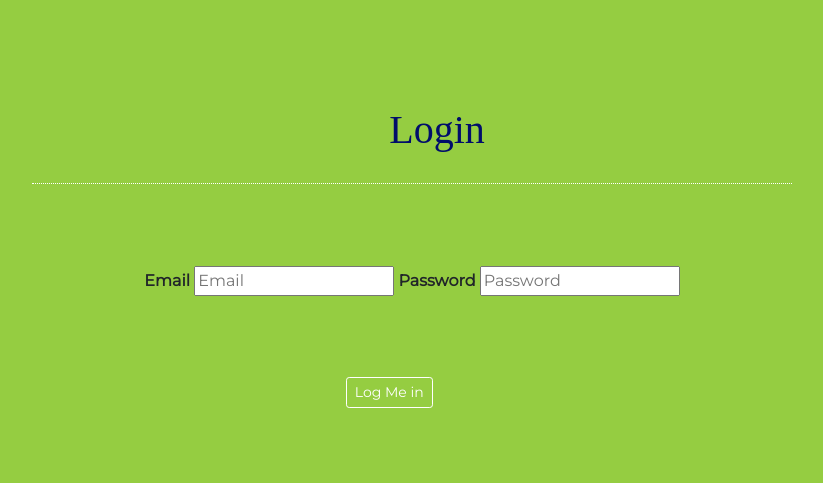
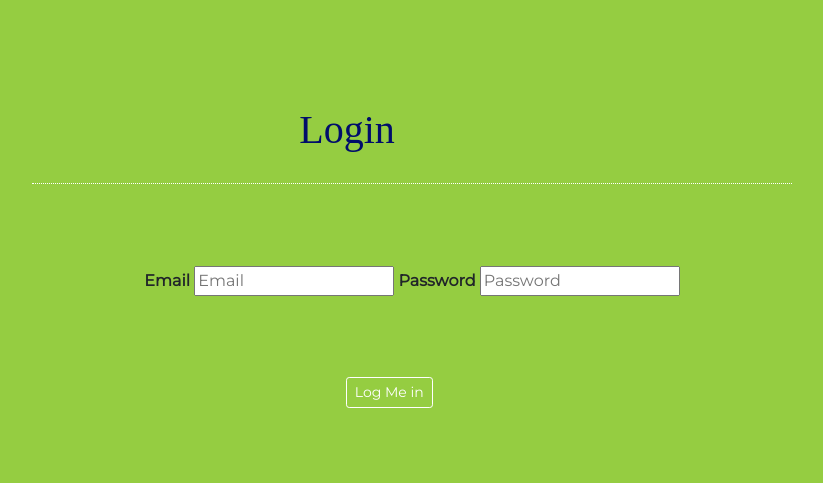
Before and after one commit to xnochalz/Complet_woundcare, a Flask app: page /login in a window 1520 px wide. Shown: the top 483 px of the page, without its empty margins (348-1171 px from the left). Run offline with Flask 2, Linux system fonts and the light colour scheme; some libraries are stand-ins or nearby versions.

Commit message:
edited routes and authentification fixed

```diff
--- a/templates/login.html
+++ b/templates/login.html
@@ -25,7 +25,7 @@
   <body style="background-color: #95CD41;">
     <div class="container-fluid colored-section" style="padding-bottom: 5px; color: #000D6B;">
 
-      <h1 style="margin-left: 50px">Login</h1>
+      <h1 style="margin-left: 50px; margin-right: 180px;">Login</h1>
     </div>
         <hr>
 
```
